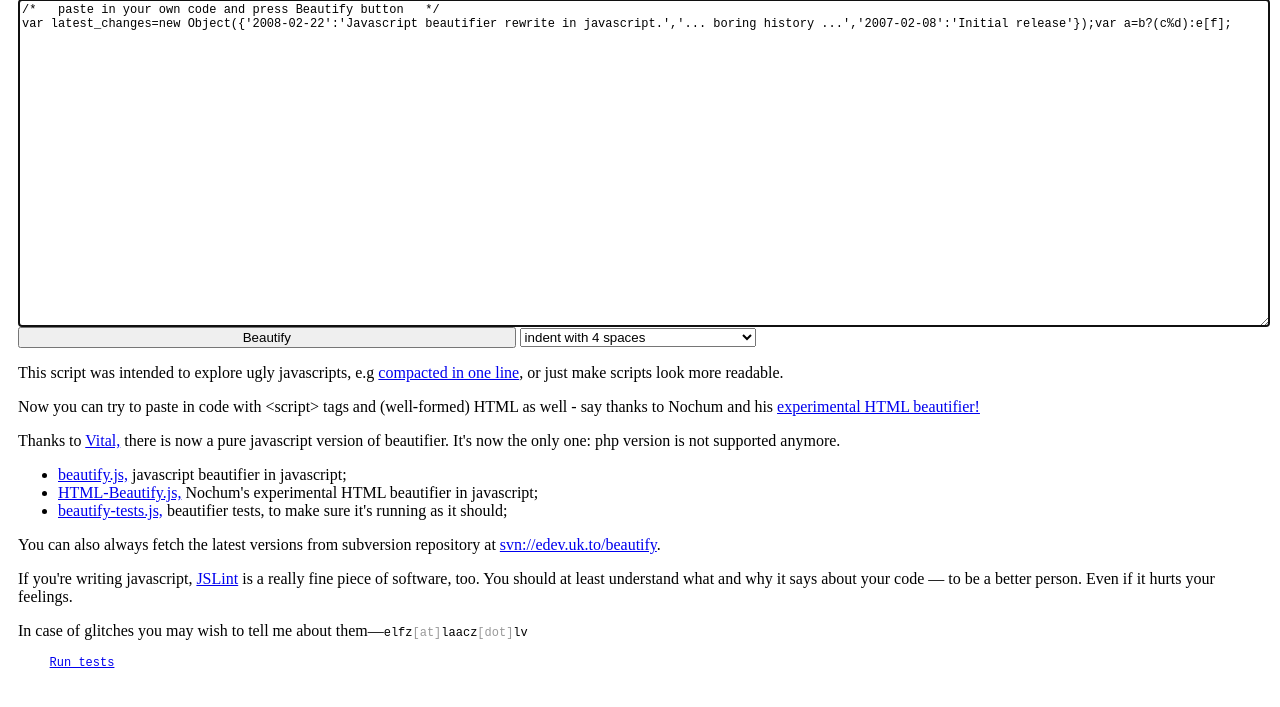
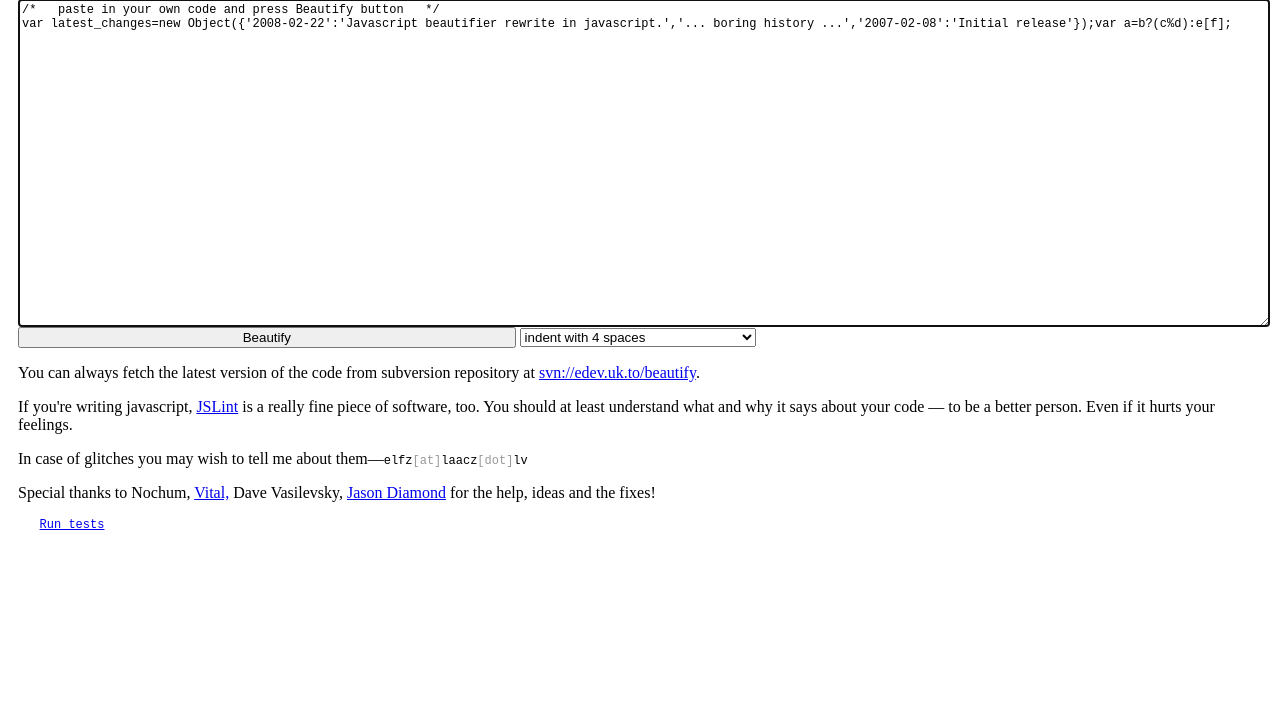
Before and after one commit to beautifier/js-beautify, a PHP site: page / in a window 1280 px wide. Shown: the part 70-777 px from the top of the page. Run offline with PHP 8.4, Linux system fonts and the light colour scheme.

Commit message:
HTML changes

```diff
--- a/index.php
+++ b/index.php
@@ -48,7 +48,7 @@ h1       { font-family: trebuchet ms, arial, sans-serif; font-weight: normal; fo
 select   { width: 19%; }
 button   { width: 40%; cursor: pointer;}
 code, .code { font-family: liberation mono, consolas, lucida console, courier new, courier, monospace; font-size: 12px; }
-pre      { font-size: 12px; font-family: liberation mono, consolas, courier new, courier, monospace; margin-left: 20px; color: #777; }
+pre      { font-size: 12px; font-family: liberation mono, consolas, courier new, courier, monospace; margin-left: 10px; color: #777; }
 
 </style>
 </head>
@@ -66,17 +66,10 @@ var latest_changes=new Object({'2008-02-22':'Javascript beautifier rewrite in ja
   <option value="4" selected="selected">indent with 4 spaces</option>
   <option value="8">indent with 8 spaces</option>
 </select>
-      <p>This script was intended to explore ugly javascripts, e.g <a href="http://createwebapp.com/javascripts/autocomplete.js">compacted in one line</a>, or just make scripts look more readable.</p>
-      <p>Now you can try to paste in code with &lt;script&gt; tags and (well-formed) HTML as well - say thanks to Nochum and his <a href="HTML-Beautify.js">experimental HTML beautifier!</a></p>
-      <p>Thanks to <a href="http://my.opera.com/Vital/blog/2007/11/21/javascript-beautify-on-javascript-translated">Vital,</a> there is now a pure javascript version of beautifier. It's now the only one: php version is not supported anymore.</p>
-      <ul>
-<li><a href="beautify.js">beautify.js,</a> javascript beautifier in javascript;</li>
-<li><a href="HTML-Beautify.js">HTML-Beautify.js,</a> Nochum's experimental HTML beautifier in javascript;</li>
-<li><a href="beautify-tests.js">beautify-tests.js,</a> beautifier tests, to make sure it's running as it should;</li>
-</ul>
-      <p>You can also always fetch the latest versions from subversion repository at <a href="svn://edev.uk.to/beautify/">svn://edev.uk.to/beautify</a>.</p>
+      <p>You can always fetch the latest version of the code from subversion repository at <a href="svn://edev.uk.to/beautify/">svn://edev.uk.to/beautify</a>.</p>
       <p>If you're writing javascript, <a href="http://jslint.com/">JSLint</a> is a really fine piece of software, too. You should at least understand what and why it says about your code &mdash; to be a better person. Even if it hurts your feelings.</p>
       <p>In case of glitches you may wish to tell me about them&mdash;<code>elfz<span style="color:#999">[at]</span>laacz<span style="color:#999">[dot]</span>lv</code></p>
+      <p>Special thanks to Nochum, <a href="http://my.opera.com/Vital/blog/">Vital,</a> Dave Vasilevsky, <a href="http://jason.diamond.name">Jason Diamond</a> for the help, ideas and the fixes!
   </form>
 <pre id="testresults">
    <a href="#" onclick="document.getElementById('testresults').innerHTML=test_js_beautify(); return false;">Run tests</a>
```
